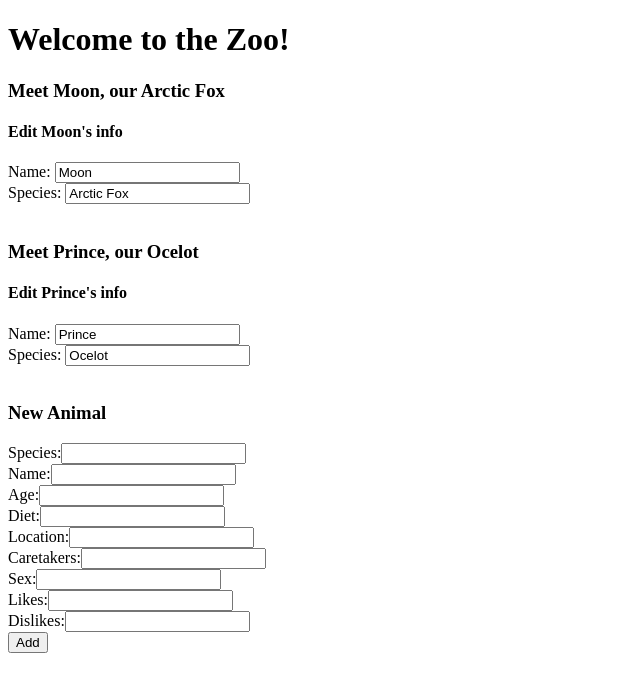
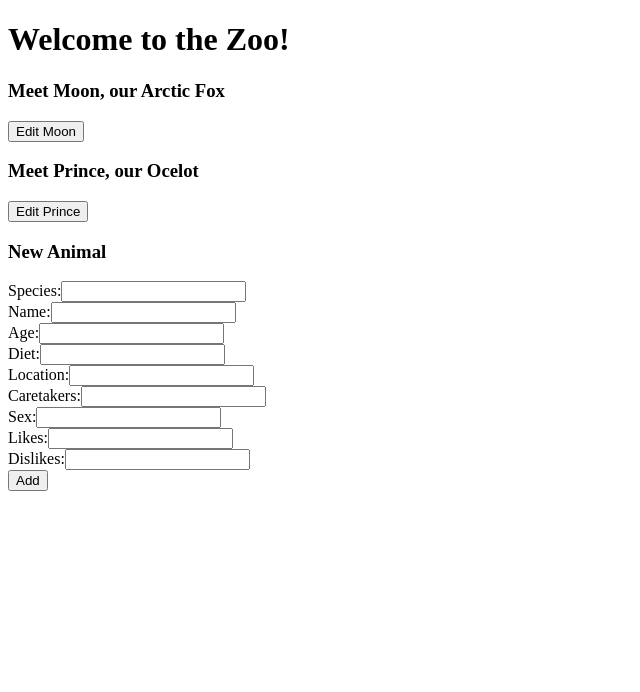
Before and after one commit to ericschoettle/Angular-Zoo, an Angular app: page / in a window 1280 px wide. Shown: the top 692 px of the page, without its empty margins (0-640 px from the left). Built offline with nearby package versions, Linux system fonts and the light colour scheme.

Commit message:
Hide/show editing

```diff
--- a/src/app/app.component.html
+++ b/src/app/app.component.html
@@ -1,11 +1,19 @@
 <!--The whole content below can be removed with the new code.-->
+<div class="container">
   <div>
     <h1>Welcome to the Zoo!</h1>
   </div>
 
   <div *ngFor="let animal of animals | maxAge: 5 | minAge: 1">
     <app-animal-list [animal]="animal"></app-animal-list>
+    <div *ngIf="selectedAnimal != animal">
+      <button (click)="editAnimal(animal)" class="btn">Edit {{animal.name}}</button>
+    </div>
+    <div *ngIf="selectedAnimal === animal">
       <app-edit-animal [animal]="animal"></app-edit-animal>
+      <button (click)="doneEditing()" class="btn">Done Editing</button>
+    </div>
   </div>
 
   <app-new-animal (newAnimalSender)="addAnimal($event)" ></app-new-animal>
+</div>
--- a/src/app/app.component.ts
+++ b/src/app/app.component.ts
@@ -12,9 +12,18 @@ import { AnimalService } from './shared/animal.service'
 
 export class AppComponent implements OnInit {
   animals: Animal[] = [];
+  selectedAnimal: Animal = null
 
   constructor(private animalService: AnimalService) { };
 
+  editAnimal(clickedAnimal) {
+    this.selectedAnimal = clickedAnimal
+  }
+
+  doneEditing() {
+    debugger
+    this.selectedAnimal = null
+  }
   ngOnInit(): void {
     this.animalService.getAnimals().then(animals => this.animals = animals)
   }
```
Lines whose indentation alone changed are shown as unchanged.
